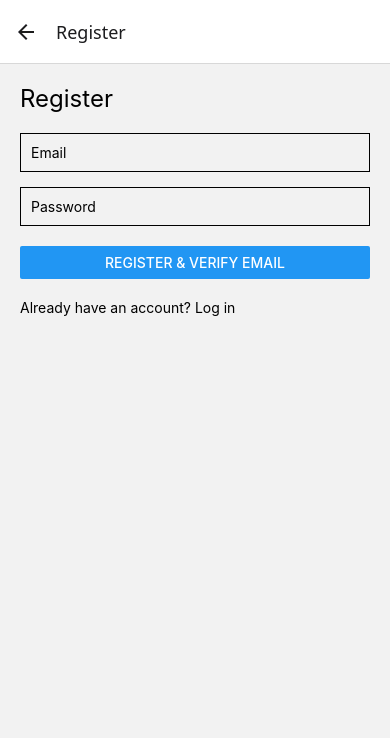
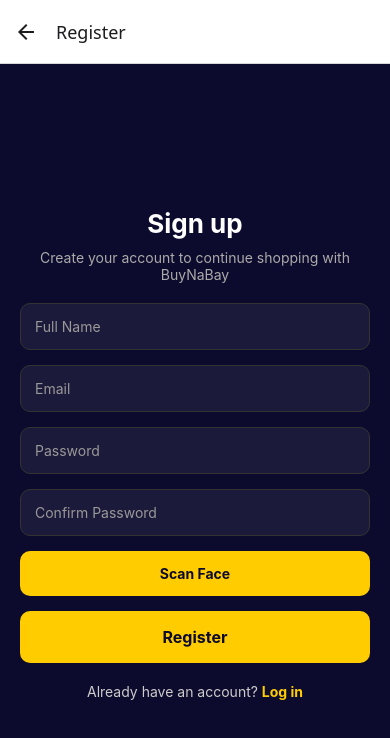
Before and after one commit to AllynCambaya/Project_BuyNaBay, a React Native app: screen /Register in a window 390 px wide. Shown: the top 738 px of the page. Built offline with nearby package versions, Linux system fonts and the light colour scheme.

Commit message:
Updated RegisterScreen
Added Face Scan and other text fields

```diff
--- a/screens/authentication/RegisterScreen.js
+++ b/screens/authentication/RegisterScreen.js
@@ -1,16 +1,73 @@
 // screens/RegisterScreen.js
-import { createUserWithEmailAndPassword, sendEmailVerification } from 'firebase/auth';
+import * as ImagePicker from 'expo-image-picker';
+import { createUserWithEmailAndPassword, sendEmailVerification, updateProfile } from 'firebase/auth';
 import { useState } from 'react';
-import { Alert, Button, Text, TextInput, View } from 'react-native';
+import { Alert, Image, ScrollView, Text, TextInput, TouchableOpacity, View } from 'react-native';
 import { auth } from '../../firebase/firebaseConfig';
+import { supabase } from '../../supabase/supabaseClient';
 
 export default function RegisterScreen({ navigation }) {
+  const [name, setName] = useState('');
   const [email, setEmail] = useState('');
   const [password, setPassword] = useState('');
+  const [confirmPassword, setConfirmPassword] = useState('');
+  const [faceImage, setFaceImage] = useState(null);
 
+  // 📸 Face scan with camera
+  const handleFaceScan = async () => {
+    const permissionResult = await ImagePicker.requestCameraPermissionsAsync();
+    if (!permissionResult.granted) {
+      Alert.alert("Permission Denied", "Camera access is required for face scan.");
+      return;
+    }
+
+    const result = await ImagePicker.launchCameraAsync({
+      allowsEditing: true,
+      aspect: [1, 1],
+      quality: 0.7,
+    });
+
+    if (!result.canceled) {
+      setFaceImage(result.assets[0].uri);
+    }
+  };
+
+  // 📤 Upload face image to Supabase Storage
+  const uploadFaceToSupabase = async (userId) => {
+    if (!faceImage) return null;
+
+    const fileName = `faces/${userId}_${Date.now()}.jpg`;
+
+    const response = await fetch(faceImage);
+    const blob = await response.blob();
+
+    const { error } = await supabase.storage
+      .from("user-faces")
+      .upload(fileName, blob, {
+        contentType: "image/jpeg",
+        upsert: true,
+      });
+
+    if (error) throw error;
+
+    const { data } = supabase.storage.from("user-faces").getPublicUrl(fileName);
+    return data.publicUrl;
+  };
+
+  // 📝 Register new user
   const handleRegister = async () => {
-  if (!email || !password) {
-    Alert.alert("Missing Info", "Please fill in both email and password.");
+    if (!name || !email || !password || !confirmPassword) {
+      Alert.alert("Missing Info", "Please fill in all fields.");
+      return;
+    }
+
+    if (password !== confirmPassword) {
+      Alert.alert("Password Mismatch", "Passwords do not match.");
+      return;
+    }
+
+    if (!faceImage) {
+      Alert.alert("Face Scan Required", "Please scan your face before registering.");
       return;
     }
 
@@ -18,43 +75,118 @@ export default function RegisterScreen({ navigation }) {
       const userCredential = await createUserWithEmailAndPassword(auth, email, password);
       const user = userCredential.user;
 
+      await updateProfile(user, { displayName: name });
       await sendEmailVerification(user);
+
+      const faceUrl = await uploadFaceToSupabase(user.uid);
+
+      const { error } = await supabase.from("users").insert([
+        {
+          id: user.uid,
+          name: name,
+          email: email,
+          face_url: faceUrl,
+          is_verified: false,
+        },
+      ]);
+
+      if (error) {
+        console.error("Supabase Insert Error:", error);
+        Alert.alert("Error", "Account created but failed to save profile.");
+      }
+
       Alert.alert(
         "Verify Your Email",
         "A verification link has been sent to your email. Please verify before logging in."
       );
 
-    // ✅ Navigate to login screen after showing alert
       navigation.replace("Login");
-
     } catch (error) {
       Alert.alert("Registration Error", error.message);
     }
   };
 
+  return (
+    <ScrollView contentContainerStyle={{ flexGrow: 1, justifyContent: "center", padding: 20, backgroundColor: "#0d0b2d" }}>
+      <View>
+        {/* Title */}
+        <Text style={{ fontSize: 26, fontWeight: "bold", marginBottom: 10, textAlign: "center", color: "white" }}>
+          Sign up
+        </Text>
+        <Text style={{ fontSize: 14, color: "#aaa", marginBottom: 20, textAlign: "center" }}>
+          Create your account to continue shopping with BuyNaBay
+        </Text>
 
-  return (
-    <View style={{ padding: 20 }}>
-      <Text style={{ fontSize: 24, marginBottom: 20 }}>Register</Text>
+        {/* Input Fields */}
+        <TextInput
+          placeholder="Full Name"
+          placeholderTextColor="#999"
+          value={name}
+          onChangeText={setName}
+          style={{ borderWidth: 1, borderColor: "#333", borderRadius: 10, padding: 14, marginBottom: 15, backgroundColor: "#1c1a3a", color: "white" }}
+        />
         <TextInput
           placeholder="Email"
+          placeholderTextColor="#999"
           value={email}
           onChangeText={setEmail}
           autoCapitalize="none"
           keyboardType="email-address"
-        style={{ borderWidth: 1, padding: 10, marginBottom: 15 }}
+          style={{ borderWidth: 1, borderColor: "#333", borderRadius: 10, padding: 14, marginBottom: 15, backgroundColor: "#1c1a3a", color: "white" }}
         />
         <TextInput
           placeholder="Password"
+          placeholderTextColor="#999"
           value={password}
           onChangeText={setPassword}
           secureTextEntry
-        style={{ borderWidth: 1, padding: 10, marginBottom: 20 }}
+          style={{ borderWidth: 1, borderColor: "#333", borderRadius: 10, padding: 14, marginBottom: 15, backgroundColor: "#1c1a3a", color: "white" }}
         />
-      <Button title="Register & Verify Email" onPress={handleRegister} />
-      <Text style={{ marginTop: 20 }}>
-        Already have an account? <Text onPress={() => navigation.navigate('Login')}>Log in</Text>
+        <TextInput
+          placeholder="Confirm Password"
+          placeholderTextColor="#999"
+          value={confirmPassword}
+          onChangeText={setConfirmPassword}
+          secureTextEntry
+          style={{ borderWidth: 1, borderColor: "#333", borderRadius: 10, padding: 14, marginBottom: 15, backgroundColor: "#1c1a3a", color: "white" }}
+        />
+
+        {/* Face Scan Button */}
+        <TouchableOpacity
+          onPress={handleFaceScan}
+          style={{ backgroundColor: "#ffcc00", padding: 14, borderRadius: 10, marginBottom: 15 }}
+        >
+          <Text style={{ color: "#0d0b2d", textAlign: "center", fontWeight: "700" }}>
+            {faceImage ? "Retake Face Scan" : "Scan Face"}
+          </Text>
+        </TouchableOpacity>
+
+        {/* Preview Face */}
+        {faceImage && (
+          <Image
+            source={{ uri: faceImage }}
+            style={{ width: 120, height: 120, borderRadius: 60, alignSelf: "center", marginBottom: 20 }}
+          />
+        )}
+
+        {/* Register Button */}
+        <TouchableOpacity
+          onPress={handleRegister}
+          style={{ backgroundColor: "#ffcc00", padding: 16, borderRadius: 10 }}
+        >
+          <Text style={{ color: "#0d0b2d", textAlign: "center", fontWeight: "700", fontSize: 16 }}>
+            Register
+          </Text>
+        </TouchableOpacity>
+
+        {/* Login Redirect */}
+        <Text style={{ marginTop: 20, textAlign: "center", color: "#ccc" }}>
+          Already have an account?{" "}
+          <Text style={{ color: "#ffcc00", fontWeight: "700" }} onPress={() => navigation.navigate('Login')}>
+            Log in
+          </Text>
         </Text>
       </View>
+    </ScrollView>
   );
 }
```
Lines whose indentation alone changed are shown as unchanged.
